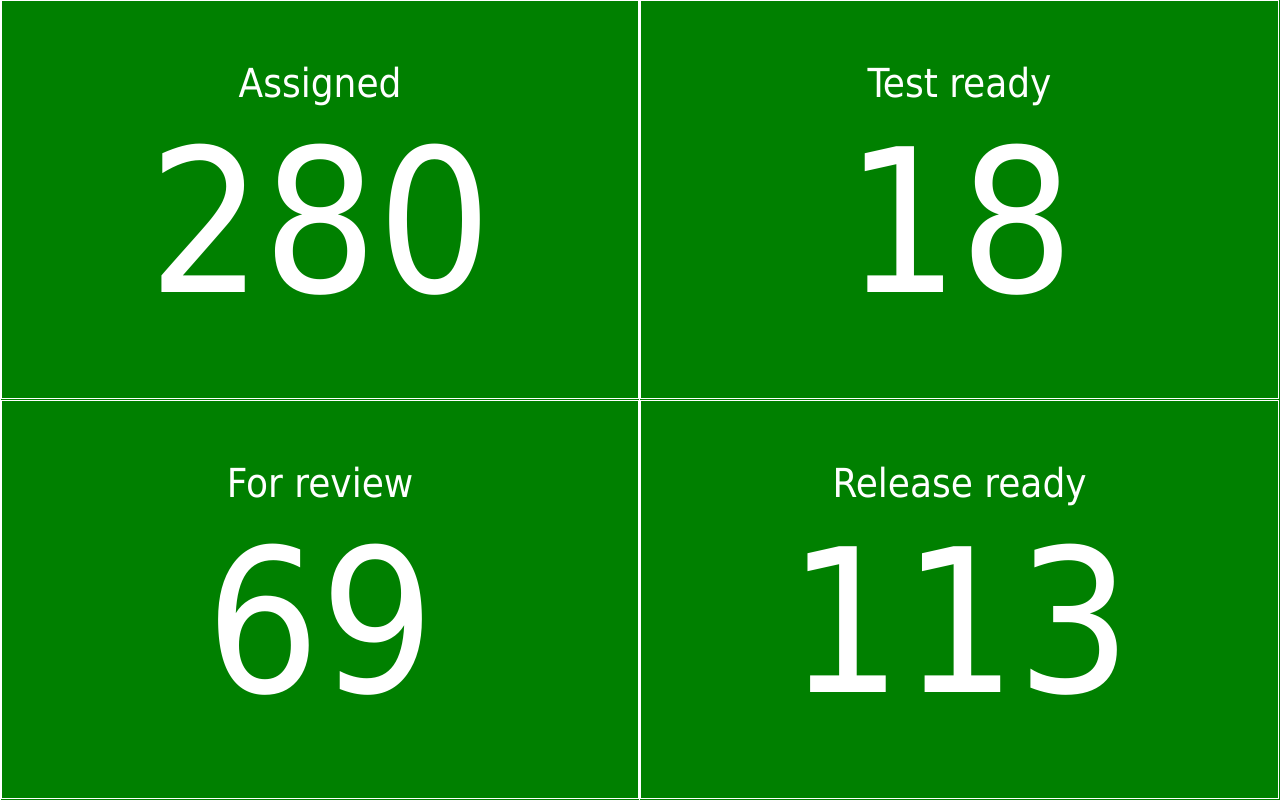
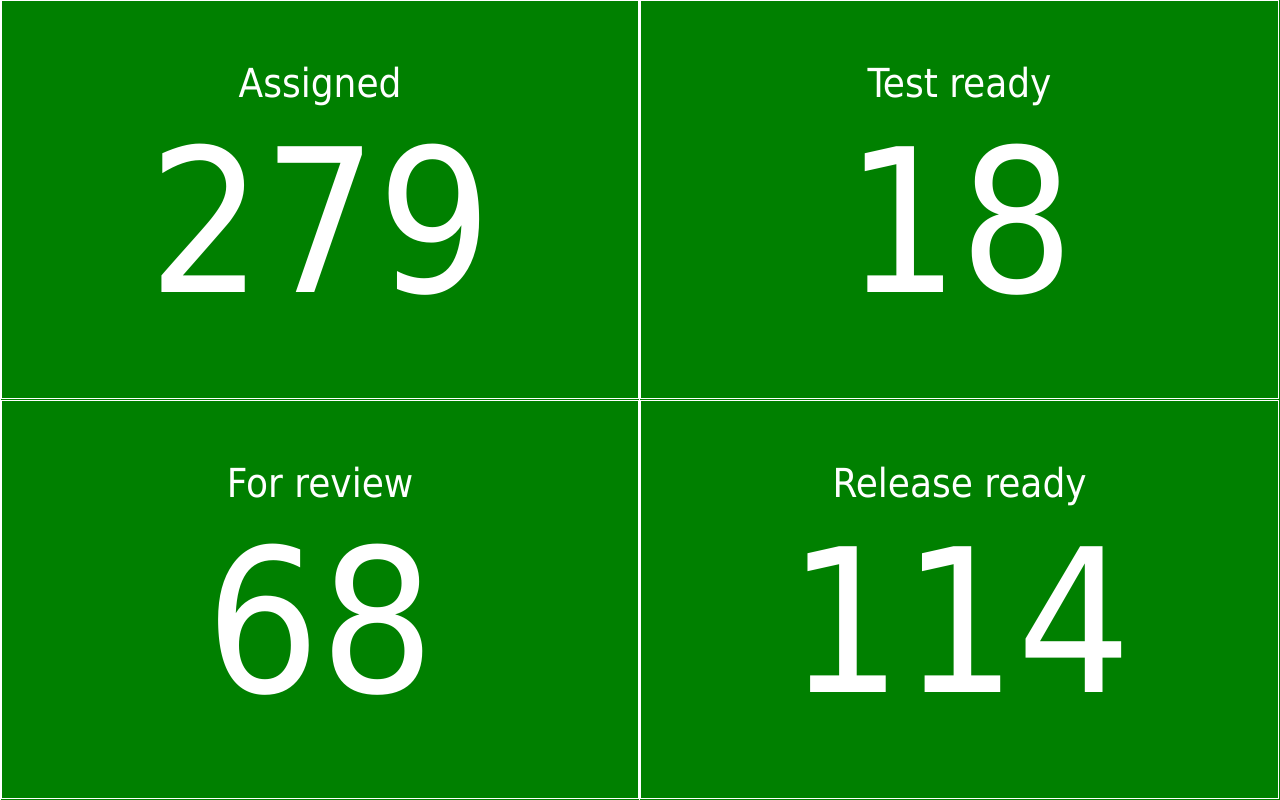
Before and after one commit to irlaer/irlaer.github.io, a plain HTML site: page dashboard.html in a window 1280 px wide. Drawn offline with nearby package versions, Linux system fonts and the light colour scheme.

Commit message:
update data

```diff
--- a/dashboard.html
+++ b/dashboard.html
@@ -50,7 +50,7 @@ display: inline-block;
       <div id="assigned" class="left-box" style="background-color:green">
     <div class="child">
       <div class="label">Assigned</div>
-      <div class="indicator">280</div>
+      <div class="indicator">279</div>
       </div></div>
   <div id="on-test" class="right-box" style="background-color:green">
     <div class="child">
@@ -62,14 +62,14 @@ display: inline-block;
   <div id="on-review" class="left-box" style="background-color:green">
     <div class="child">
             <div class="label">For review</div>
-      <div class="indicator">69</div>
+      <div class="indicator">68</div>
 
     </div>
     </div>
   <div class="right-box" style="background-color:green">
     <div class="child">
       <div class="label">Release ready</div>
-      <div class="indicator">113</div>
+      <div class="indicator">114</div>
     </div>
     </div>
   </body>
```
